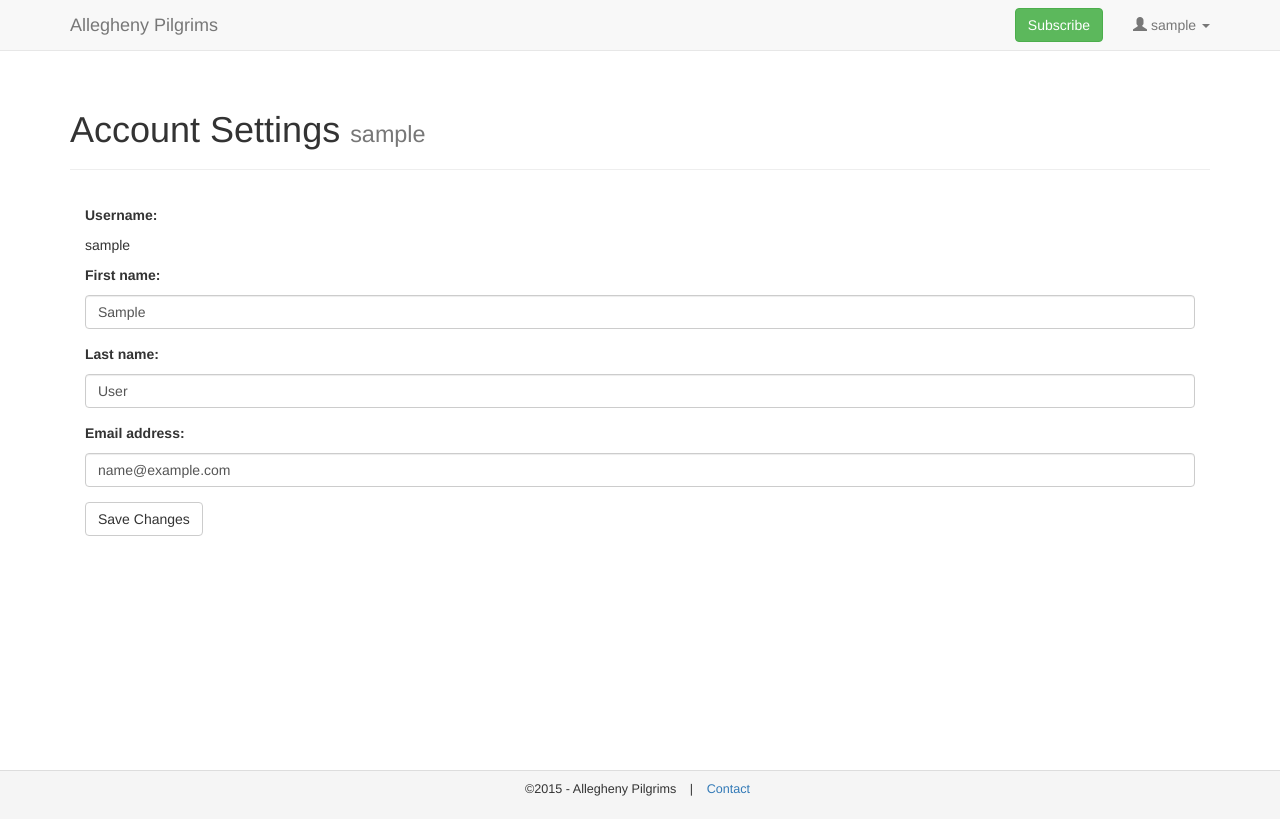
After one commit to w8s/alleghenypilgrims, a Django app: page /settings/ in a window 1280 px wide. The commit adds this page. Run offline with Django 3.2, Linux system fonts and the light colour scheme; the visitor is signed in with stand-in values (Sample User, id 1); some libraries are stand-ins or nearby versions.

Commit message:
added settings page

```diff
--- /dev/null
+++ b/pilgrims/core/forms/__init__.py
@@ -0,0 +1 @@
+from userforms import PilgrimUserForm
--- /dev/null
+++ b/pilgrims/core/forms/userforms.py
@@ -0,0 +1,14 @@
+from django.db import models
+from django.contrib.auth.models import User
+# from dauxer.core.models import DauxerUser
+from django.conf import settings
+from django.forms import ModelForm
+
+class PilgrimUserForm(ModelForm):
+    class Meta:
+        model = User
+        fields = ['username',
+                 'first_name',
+                 'last_name',
+                 'email'
+                 ]
--- a/pilgrims/core/templates/base.html
+++ b/pilgrims/core/templates/base.html
@@ -59,7 +59,7 @@
             <li class="dropdown">
                 <a href="#" class="dropdown-toggle" data-toggle="dropdown" role="button" aria-expanded="false"><span class="glyphicon glyphicon-user" aria-hidden="true"></span> {{user.username}} <span class="caret"></span></a>
                 <ul class="dropdown-menu" role="menu">
-                    {% comment %}<li><a href="{% url 'user_settings' %}">Settings</a></li>{% endcomment %}
+                    <li><a href="{% url 'user_settings' %}">Settings</a></li>
                     <li><a href="{% url 'auth_logout' %}?next=/">Logout</a></li>
                 </ul>
             </li>
--- /dev/null
+++ b/pilgrims/core/templates/user/profile.html
@@ -0,0 +1,32 @@
+{% extends 'base.html' %}
+
+{% block content %}
+<div class="page-header">
+    <h1>Account Settings <small>{{user.username}}</small></h1>
+</div>
+
+<div class="panel-body">
+    <p><strong>Username:</strong></p>
+    <p>{{user.username}}</p>
+
+    <form method="post" action="{% url 'user_settings' %}">
+    {% csrf_token %}
+    <input type="hidden" name="{{form.username.name}}" value="{{user.username}}">
+    <div class="form-group">
+        <label for="{{ form.first_name.id_for_label }}">{{ form.first_name.label_tag }}</label>
+        <input type="text" class="form-control" id="{{ form.first_name.id_for_label }}" name="{{ form.first_name.name }}" placeholder="First Name" value="{{user.first_name}}">
+    </div>
+    <div class="form-group">
+        <label for="{{ form.last_name.id_for_label }}">{{ form.last_name.label_tag }}</label>
+        <input type="text" class="form-control" id="{{ form.last_name.id_for_label }}" name="{{ form.last_name.name }}" placeholder="Last Name" value="{{user.last_name}}">
+    </div>
+    <div class="form-group">
+        <label for="{{ form.email.id_for_label }}">{{ form.email.label_tag }}</label>
+        <input type="email" class="form-control" id="{{ form.email.id_for_label }}" name="{{ form.email.name }}" placeholder="Email" value="{{user.email}}">
+    </div>
+    <button type="submit" class="btn btn-default">Save Changes</button>
+    </form>
+</div>
+
+
+{% endblock %}
--- a/pilgrims/core/views.py
+++ b/pilgrims/core/views.py
@@ -4,6 +4,7 @@ from django.shortcuts import render, redirect, render_to_response
 from django.core.urlresolvers import reverse
 
 from core.models import Conference
+from core.forms import PilgrimUserForm
 
 def home(request):
 
@@ -12,3 +13,24 @@ def home(request):
     context = {'conference' : conference}
 
     return render(request, 'home.html', context)
+
+
+@login_required
+def user_settings(request):
+    user = request.user
+    if request.method == 'GET':
+        form = PilgrimUserForm(data=request.POST, instance=user)
+        context = {'form':form}
+    else:
+        # A POST request: Handle Form Upload
+        form = PilgrimUserForm(data=request.POST, instance=request.user) # Bind data from request.POST into a PostForm
+        # If data is valid, proceeds to create a new post and redirect the user
+        if form.is_valid():
+            print "Valid User: %s" % request.user
+            request.user = form.save(commit=False)
+            request.user.save()
+            return redirect('user_settings')
+        else:
+            return redirect('user_settings')
+
+    return render(request, 'user/profile.html', context)
--- a/pilgrims/pilgrims/urls.py
+++ b/pilgrims/pilgrims/urls.py
@@ -6,6 +6,7 @@ admin.autodiscover()
 urlpatterns = patterns('',
     # Examples:
     url(r'^$', 'core.views.home', name='home'),
+    url(r'^settings/$', 'core.views.user_settings', name='user_settings'),
     # url(r'^pilgrims/', include('pilgrims.foo.urls')),
 
     # Uncomment the admin/doc line below to enable admin documentation:
```
